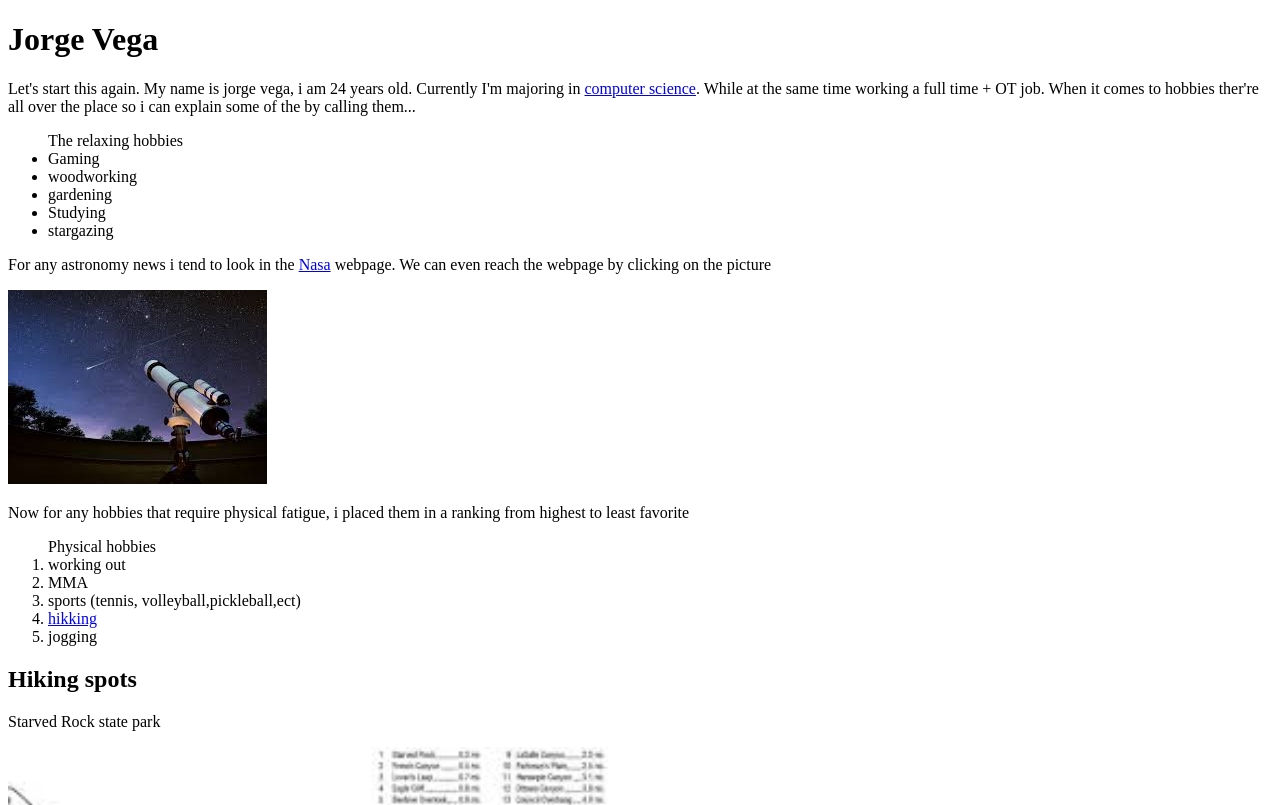
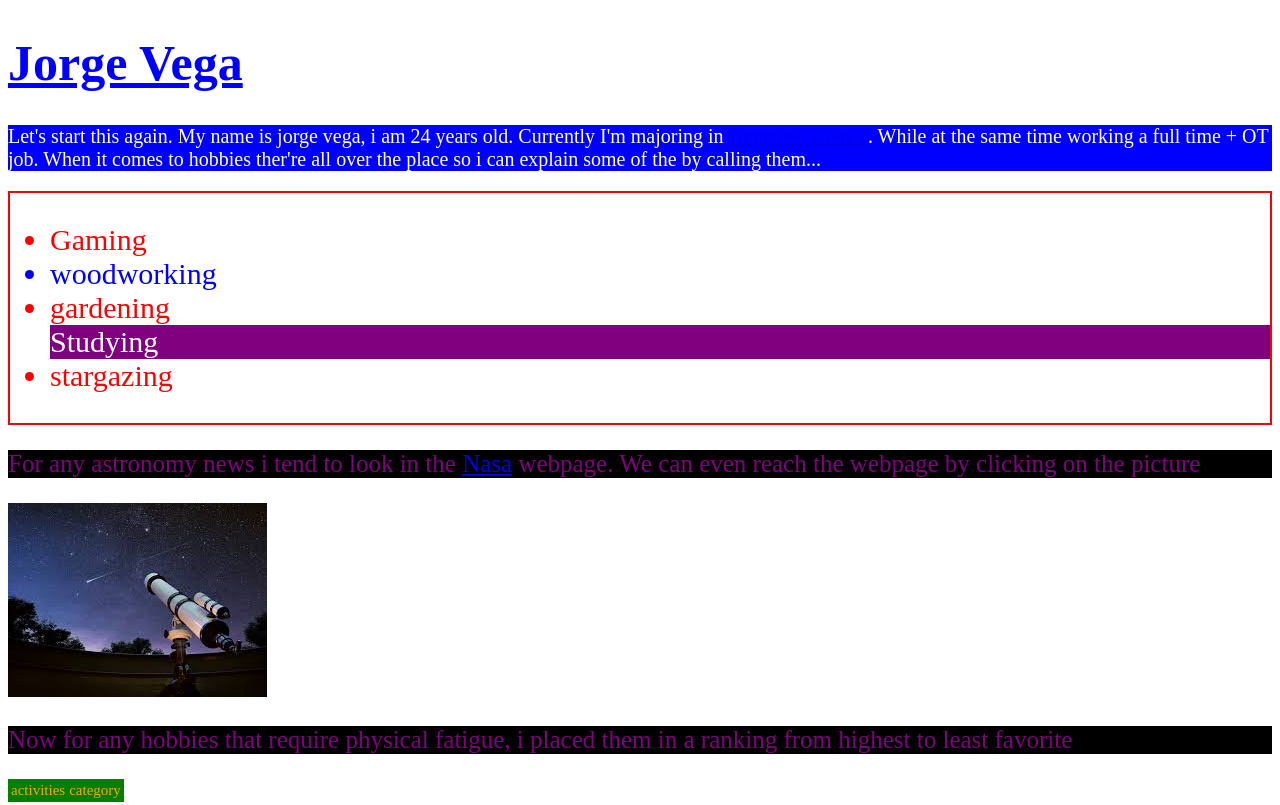
Before and after one commit to jvrocker/web110fall2024, a plain HTML site: page index.html in a window 1280 px wide. Shown: the top 805 px of the page. Drawn offline with Linux system fonts and the light colour scheme.

Commit message:
Add files via upload

```diff
--- a/index.html
+++ b/index.html
@@ -1,12 +1,44 @@
 <!DOCTYPE html>
 <html lang="en">
+
+
+
+
     <head>
         <!-- this is a comment for jorge v-->
         <title>INDEX</title>
+        <style>
+            /* THIS IS AN INTERNAL STYLE */
+            h1 {
+                font-size: 50px;
+                color:blue;
+                text-decoration: underline;
+            }
+            p {
+                font-size: 25px;
+                color: purple;
+                font-weight: 200px;
+                background-color: black;
+            }
+            nav {
+                font-size: 30px;
+                color: red;
+                border: 2px solid red;
+
+            }
+            footer {
+                font-size:20px;
+                background-color:purple;
+
+            }
+        </style>
     </head>
     <body>
+
+        <header>
             <h1>Jorge Vega</h1>
-        <p>
+
+            <p style="font-size: 20px; color:white; background-color: blue;" >
                 Let's start this again. My name is jorge vega, i am
                 24 years old. Currently I'm majoring in
                 <a href="#">computer science</a>. While at the same time
@@ -15,13 +47,17 @@
                 by calling them...
 
             </p>
-        <ul> The relaxing hobbies
-            <li>Gaming</li>
-            <li>woodworking</li>
+        </header>
+
+        <nav>
+            <ul>
+                <li style="color: red; " >Gaming</li>
+                <li style="color: blue;" >woodworking</li>
                 <li>gardening</li>
-            <li>Studying</li>
+                <li style="color: white; background-color: purple;">Studying</li>
                 <li>stargazing</li>
             </ul>
+        </nav>
 
         <p>For any astronomy news i tend to look in the
             <a href="https://www.nasa.gov/" target="_blank">Nasa</a>
@@ -33,18 +69,34 @@
         <p>Now for any hobbies that require physical fatigue, i
             placed them in a ranking from highest to least favorite
         </p>
+
+        <table style=" font-size: 15px; color:orange; background-color: green; " >
+            <thead>
+                <tr>
+                    <td>activities</td>
+                    <td>category</td>
+                </tr>
+            </thead>
+        </table>
+
        <ol> Physical hobbies
-            <li>working out</li>
+
             <li>MMA</li>
             <li>sports (tennis, volleyball,pickleball,ect)</li>
             <li><a href="https://www.starvedrocklodge.com/starved-rock-state-park/" target="_blank">hikking</a> </li>
-            <!--- target="_self"  causes the link to be open in the same tab -->
-            <!--- target="_blank" sets target to blank tab-->
+            <!-- target="_self"  causes the link to be open in the same tab -->
+            <!-- target="_blank" sets target to blank tab -->
             <li>jogging</li>
         </ol>
 
         <h2>Hiking spots</h2>
         <p>Starved Rock state park</p>
         <img src="images/starved_rock_map.jpg" alt="map image" width=" 600px">
+
+        <footer>
+            <h3>This is the bottom of the page</h3>
+        </footer>
     </body>
+
+
 </html>
--- /dev/null
+++ b/style.css
@@ -0,0 +1,41 @@
+
+/*    SIMPLE KEYWORDS
+color: red;
+margin: auto;
+      TEXT KEYWORDS
+text-align: center or right or left;
+font-size: 000px;
+font-weight: 1000;      WHAT IS THIS FOR?
+text-decoration-color: blue;
+
+*/
+body {
+    /* BACKGROUND KEYWORDS FOR IMAGES
+    background-image: url("images/image_example.jpg");
+    background-repeat: repeat-x;
+    background-size: 2.5%;
+    */
+}
+/*
+header {
+    font-size: 20px;
+    font-weight: 1000;
+    color: #ffff;
+
+    background-color: #ff0000;
+
+}
+h1 {
+    color: #0000ff;
+    font-weight: 2000;
+
+    background-color:#0000;
+
+}
+p {
+    font-size: 14;
+    color:#0000;
+
+    background-color: #ffff;
+}
+    */
```
Lines whose indentation alone changed are shown as unchanged.
